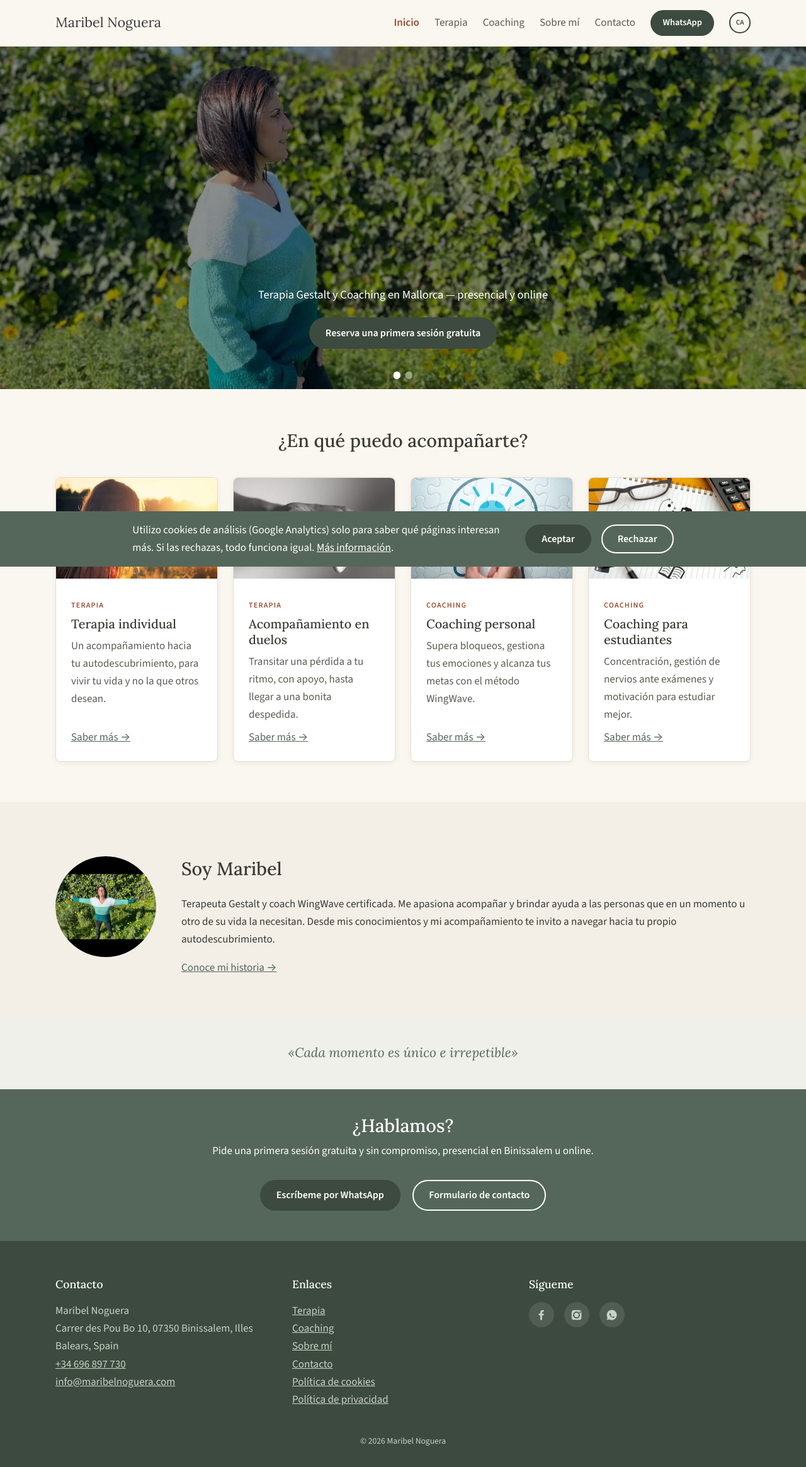
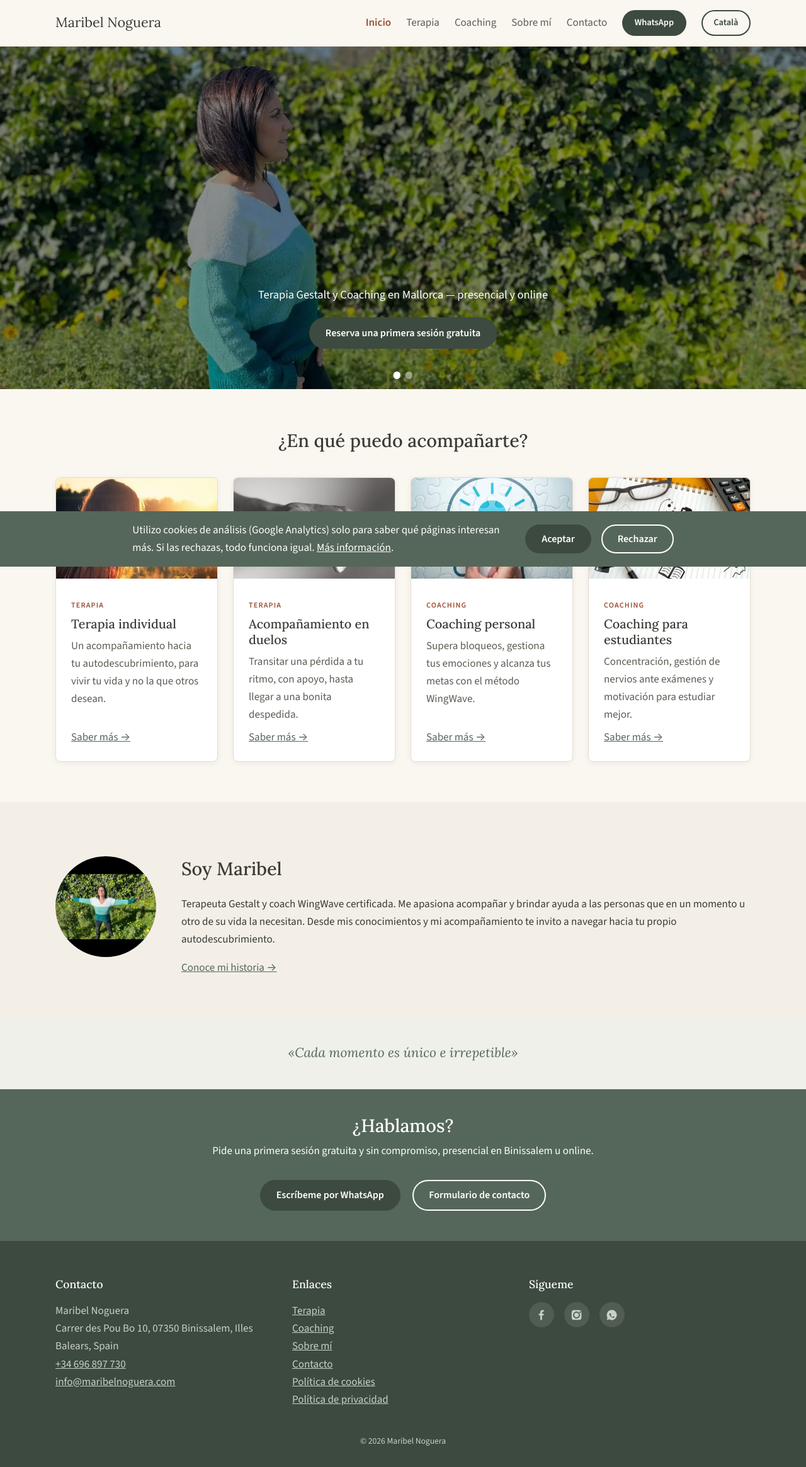
Before and after one commit to jobace78/site-maribelnoguera-com, a Jekyll site: the page built from index.html, in a window 1280 px wide. Shown: the whole page at 63% size. Built offline with Jekyll 4.4.1, drawn with Linux system fonts in a browser that asks for light colours.

Commit message:
WIP
v202609

-- This message was automatically generated by 'prepare-commit-msg'

Signed-off-by: Joan Batet <j.batet@gmail.com>

```diff
--- a/_includes/header.html
+++ b/_includes/header.html
@@ -20,7 +20,7 @@
                 {% if lang == 'ca' %}{% assign switch_url = page_es.url | default: '/' %}{% assign switch_lang = 'es' %}
                 {% else %}{% assign switch_url = page_ca.url | default: '/ca/' %}{% assign switch_lang = 'ca' %}{% endif %}
                 <li><a class="lang-switch" href="{{ switch_url | relative_url }}" lang="{{ switch_lang }}"
-                       hreflang="{{ switch_lang }}" aria-label="{{ t.nav.switch_label }}">{{ switch_lang | upcase }}</a></li>
+                       hreflang="{{ switch_lang }}">{{ t.nav.switch_label }}</a></li>
             </ul>
         </nav>
     </div>
--- a/assets/css/main.css
+++ b/assets/css/main.css
@@ -265,16 +265,13 @@ img {
 
 /* Language switcher */
 .nav-list a.lang-switch {
-    align-items: center;
     border: 2px solid var(--color-cta);
-    border-radius: 50%;
+    border-radius: var(--radius-pill);
     color: var(--color-cta);
-    display: inline-flex;
-    font-size: 0.7rem;
+    display: inline-block;
+    font-size: 0.9rem;
     font-weight: 600;
-    height: 2.1rem;
-    justify-content: center;
-    width: 2.1rem;
+    padding: 0.4rem 1.1rem;
 }
 
 .nav-list a.lang-switch:hover {
```
